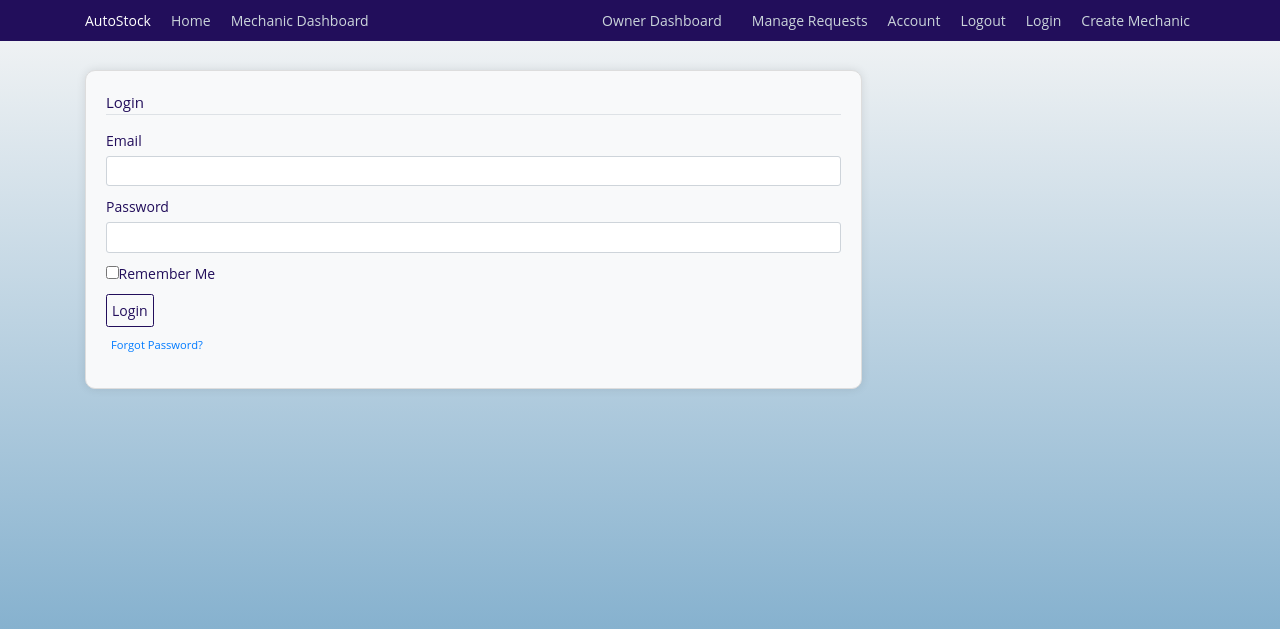
After one commit to bona-anselm/Auto-Repair_Inventory_Manager, a Flask app: page /login in a window 1280 px wide. The commit adds this page. Shown: the top 629 px of the page. Run offline with Flask 3, Linux system fonts and the light colour scheme; some libraries are stand-ins or nearby versions.

Commit message:
Registtation and Login templates completed

```diff
--- a/autostock/__init__.py
+++ b/autostock/__init__.py
@@ -8,10 +8,10 @@ def create_app(config_class=Config):
     app.config.from_object(Config)
 
     from autostock.main.routes import main
-    from autostock.users.routes import users
+    from autostock.mechanics.routes import mechanics
     from autostock.inventory.routes import inventory
     app.register_blueprint(main)
-    app.register_blueprint(users)
+    app.register_blueprint(mechanics)
     app.register_blueprint(inventory)
 
     return app
--- a/autostock/users/forms.py
+++ b/autostock/mechanics/forms.py
@@ -4,7 +4,7 @@ from wtforms.validators import DataRequired, Length, Email, EqualTo
 
 
 class RegistrationForm(FlaskForm):
-    username = StringField('Username', validators=[DataRequired(), Length(min=2, max=20)])
+    mechanic = StringField('Mechanic Name', validators=[DataRequired(), Length(min=2, max=20)])
     email = StringField('Email', validators=[DataRequired(), Email()])
     password = PasswordField('Password', validators=[DataRequired()])
     confirm_password = PasswordField('Confirm Password', validators=[DataRequired(), EqualTo('password')])
--- /dev/null
+++ b/autostock/mechanics/routes.py
@@ -0,0 +1,26 @@
+from flask import Blueprint, render_template, redirect, url_for, flash
+from autostock.mechanics.forms import RegistrationForm, LoginForm
+
+
+mechanics = Blueprint('mechanics', __name__)
+
+
+@mechanics.route('/create_mechanic', methods=['GET', 'POST'])
+def create_mechanic():
+    form = RegistrationForm()
+    if form.validate_on_submit():
+        flash(f'Mechanic {form.mechanic.data} created successfully', 'success')
+        return redirect(url_for('main.index'))
+    return render_template('create_mechanic.html', title='Create Mechanic', form=form)
+
+
+@mechanics.route('/login', methods=['GET', 'POST'])
+def login():
+    form = LoginForm()
+    if form.validate_on_submit():
+        if form.email.data == 'bona@autostock.com' and form.password.data == 'password':
+            flash('You have been logged in successfully', 'success')
+            return redirect(url_for('main.index'))
+        else:
+            flash('Login Unsuccessful, Check your username and password', 'danger')
+    return render_template('login.html', title='Login', form=form)
--- a/autostock/templates/base.html
+++ b/autostock/templates/base.html
@@ -33,8 +33,8 @@
                 <a class="nav-item nav-link" href="#">Manage Requests</a>
                 <a class="nav-item nav-link" href="#">Account</a>
                 <a class="nav-item nav-link" href="#">Logout</a>
-                <a class="nav-item nav-link" href="#">Login</a>
-                <a class="nav-item nav-link" href="#">Register</a>
+                <a class="nav-item nav-link" href="{{ url_for('mechanics.login') }}">Login</a>
+                <a class="nav-item nav-link" href="{{ url_for('mechanics.create_mechanic') }}">Create Mechanic</a>
               </div>
             </div>
           </div>
--- /dev/null
+++ b/autostock/templates/login.html
@@ -0,0 +1,48 @@
+{% extends "base.html" %}
+
+{% block content %}
+    <div class="content-section">
+        <form method="POST" action="">
+            {{ form.hidden_tag() }}
+            <fieldset class="form-group">
+                <legend class="border-bottom mb-4">Login</legend>
+                <div class="form-group">
+                    {{ form.email.label(class="form-control-label") }}
+                    {% if form.email.errors %}
+                        {{ form.email(class="form-control form-control-lg") }}
+                        <div class="invalid-feedback">
+                            {% for error in form.email.errors %}
+                                <span>{{ error }}</span>
+                            {% endfor %}
+                        </div>
+                    {% else %}
+                        {{ form.email(class="form-control form-control-lg") }}
+                    {% endif %}
+                </div>
+                <div class="form-group">
+                    {{ form.password.label(class="form-control-label") }}
+                    {% if form.password.errors %}
+                        {{ form.password(class="form-control form-control-lg") }}
+                        <div class="invalid-feedback">
+                            {% for error in form.password.errors %}
+                                <span>{{ error }}</span>
+                            {% endfor %}
+                        </div>
+                    {% else %}
+                        {{ form.password(class="form-control form-control-lg") }}
+                    {% endif %}
+                </div>
+                <div class="form-check">
+                    {{ form.remember(class="form-check-input") }}
+                    {{ form.remember.label(class="form-check-label") }}
+                  </div>
+            </fieldset>
+            <div class="form-group">
+                {{ form.submit(class="btn btn-outline-info") }}
+            </div>
+            <small class="text-muted ml-2">
+                <a href="#">Forgot Password?</a>
+            </small>
+        </form>
+    </div>
+{% endblock content %}
--- a/autostock/users/routes.py
+++ /dev/null
@@ -1,4 +0,0 @@
-from flask import Blueprint
-
-
-users = Blueprint('users', __name__)
```
Also changed, not shown: autostock/templates/create_mechanic.html (added, +68 -0 lines), autostock/mechanics/__init__.py (added).
